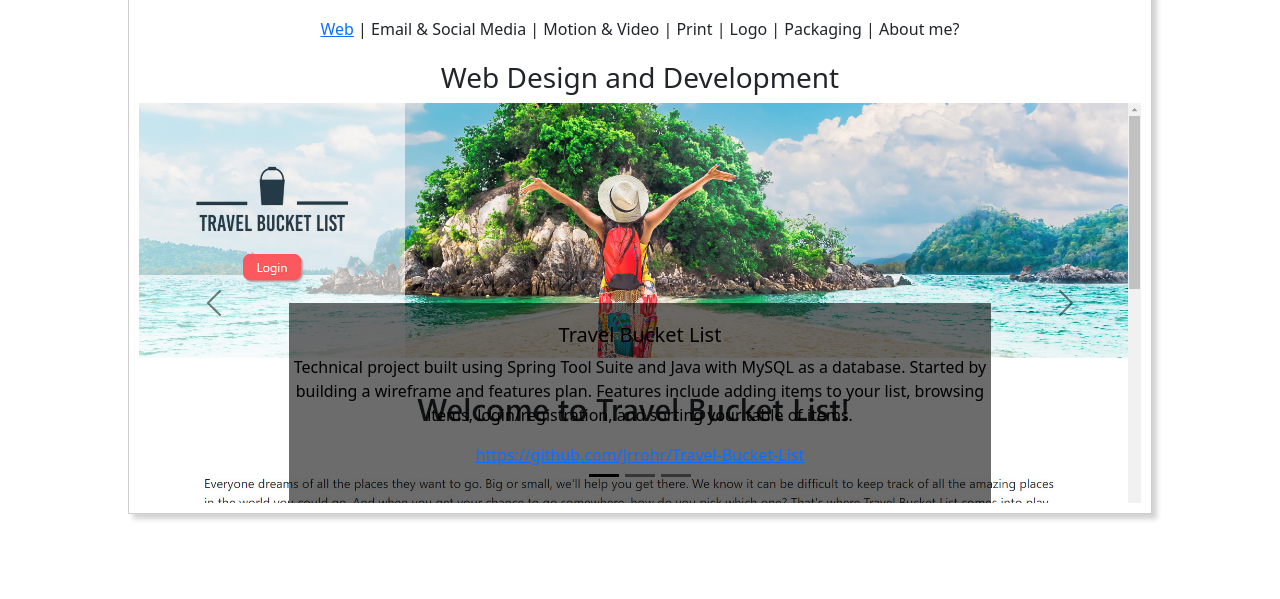
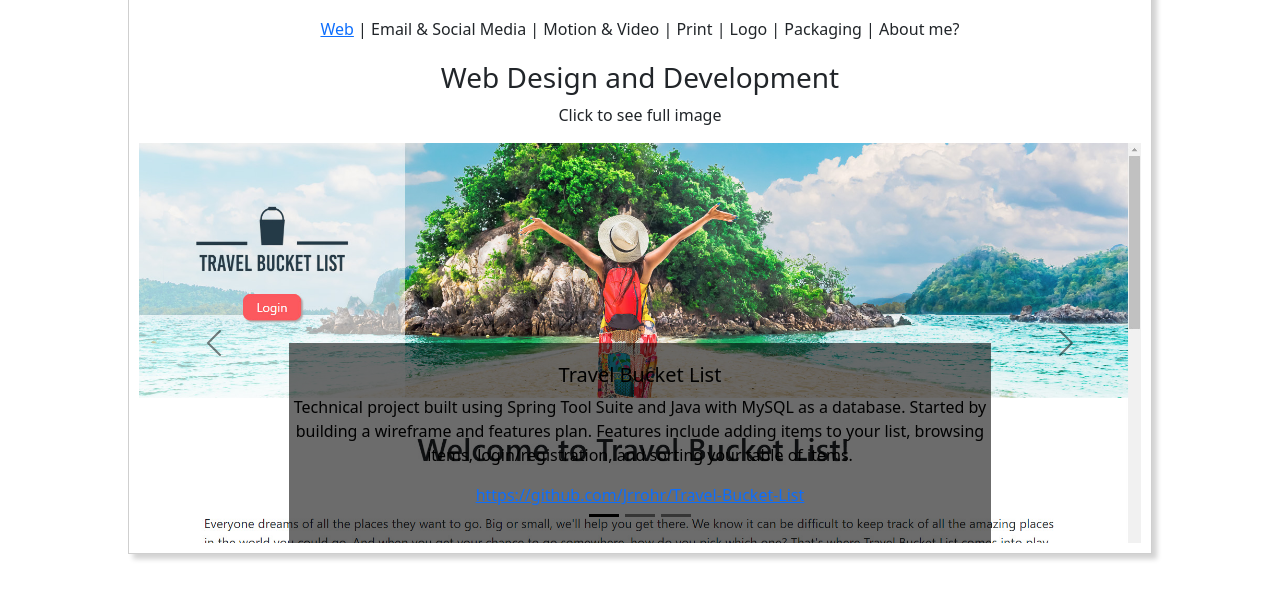
Before and after one commit to Jrrohr/Portfolio, a plain HTML site: page index.html in a window 1280 px wide. Shown: the part 151-750 px from the top of the page. Drawn offline with nearby package versions, Linux system fonts and the light colour scheme.

Commit message:
Added subheading

```diff
--- a/index.html
+++ b/index.html
@@ -21,6 +21,7 @@
             </p>
         </nav>
         <h3 id="web-design">Web Design and Development</h3>
+        <p>Click to see full image</p>
         <div id="carouselExampleCaptions" class="carousel carousel-dark slide">
             <div class="carousel-indicators">
                 <button type="button" data-bs-target="#carouselExampleCaptions" data-bs-slide-to="0" class="active"
```
